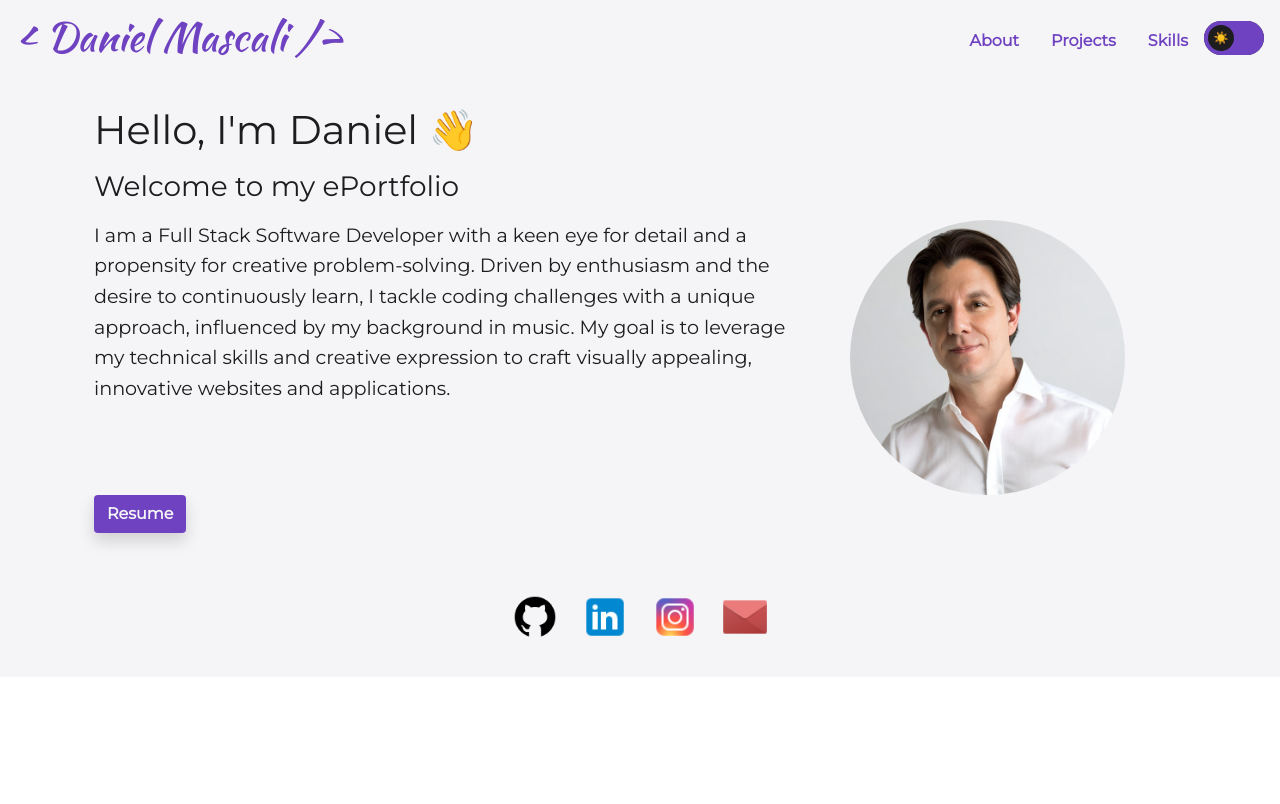
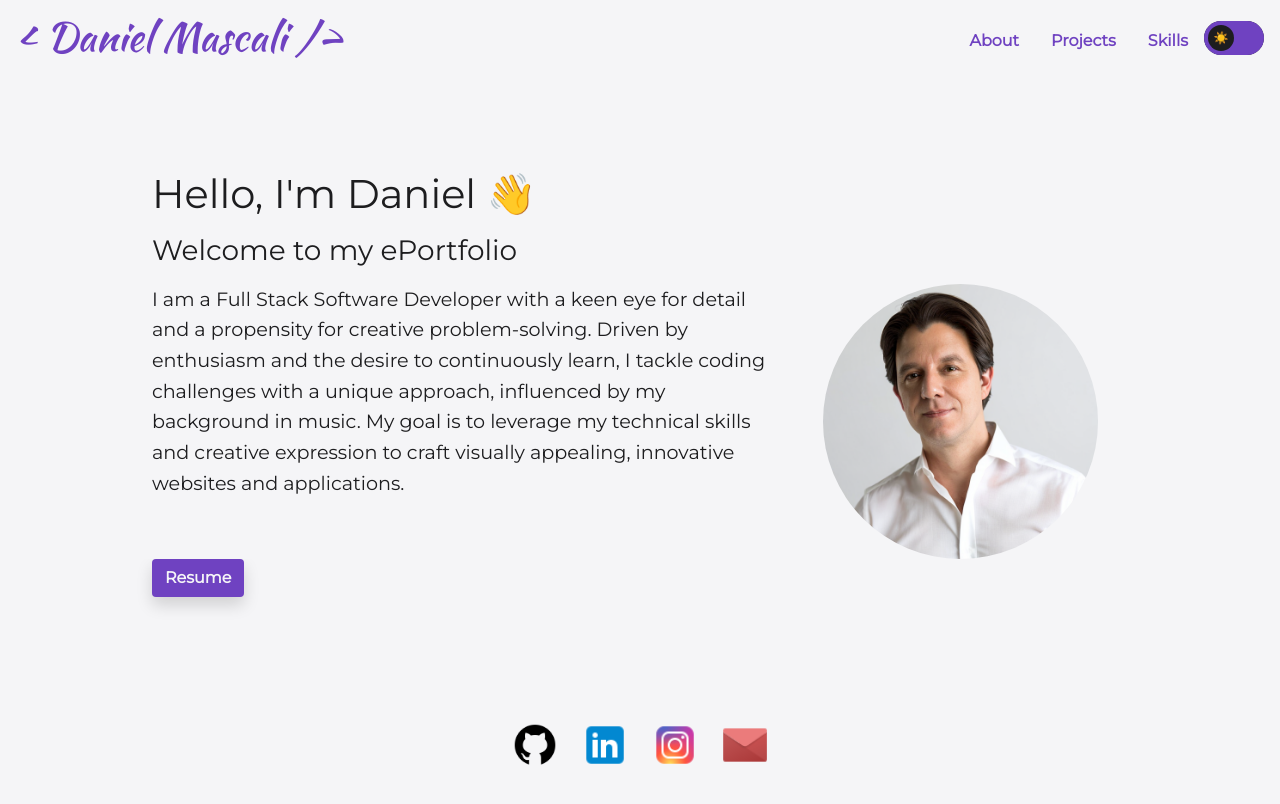
Before and after one commit to TurboTeam335/dm-portfolio, a React (Create React App) app in the folder portfolio/: page / in a window 1280 px wide. Built offline with nearby package versions, Linux system fonts and the light colour scheme.

Commit message:
Am I done?

```diff
--- a/portfolio/src/pages/About/About.css
+++ b/portfolio/src/pages/About/About.css
@@ -1,6 +1,9 @@
 #about {
   padding: 50px 0 0 0;
   background-color: var(--background);
+  margin: 5%;
+  padding: 5%;
+  /* min-height: 90vh */
 }
 .about-title {
   color: var(--font-color);
--- a/portfolio/src/style.css
+++ b/portfolio/src/style.css
@@ -37,6 +37,8 @@ body {
 }
 
 body {
+  /* width: 100%;
+  height: 100%; */
   display: flex;
   flex-direction: column;
   min-height: 100vh;
```
Also changed, not shown: portfolio/src/assets/img/portfolio-img3.png (renamed from portfolio/src/assets/img/portfolio-img2.png), 1 other file (tests, documents, lock files or other folders).
